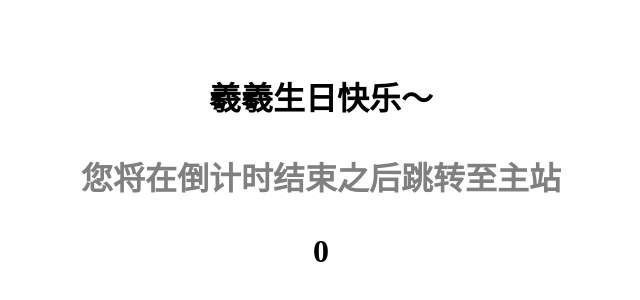
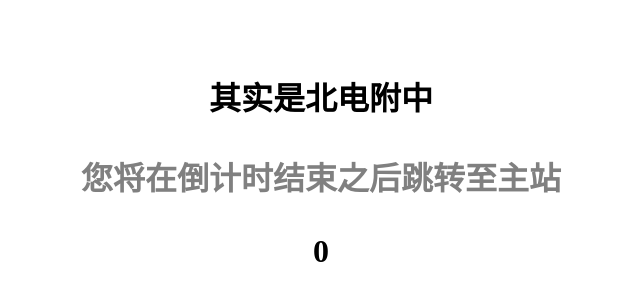
Before and after one commit to FANChenjia/TheBestSchool, a plain HTML site: page index.html in a window 1280 px wide. Shown: the part 108-408 px from the top of the page, without its empty margins (319-959 px from the left). Drawn offline with Linux system fonts and the light colour scheme.

Commit message:
Update index.html

```diff
--- a/index.html
+++ b/index.html
@@ -3,7 +3,7 @@
 
 <head>
     <meta charset="utf-8">
-    <title>祝何怡羲生日快乐！</title>
+    <title>杭州高级中学</title>
     <style>
         h1.ligurestudio {
             position: absolute;
@@ -32,7 +32,7 @@
 </head>
 
 <body>
-    <h1 class="ligurestudio" style="font-size 80px;;">羲羲生日快乐～</h1>
+    <h1 class="ligurestudio" style="font-size 80px;;">其实是北电附中</h1>
     <h1 class="subTitle">您将在倒计时结束之后跳转至主站</h1>
     <script>
         var countdown = 4;
```
